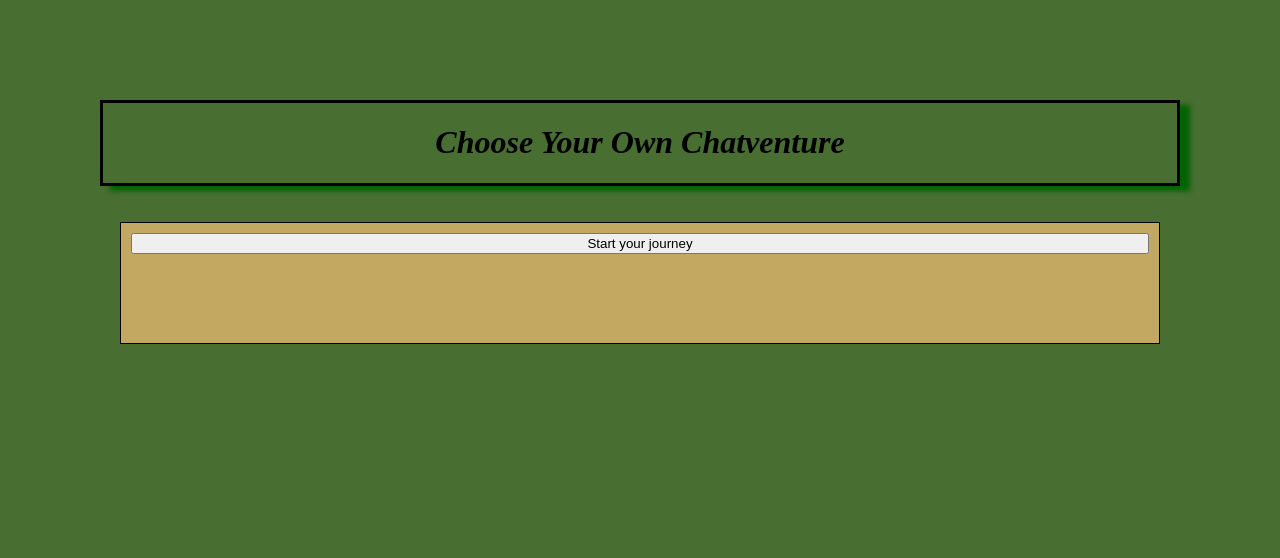
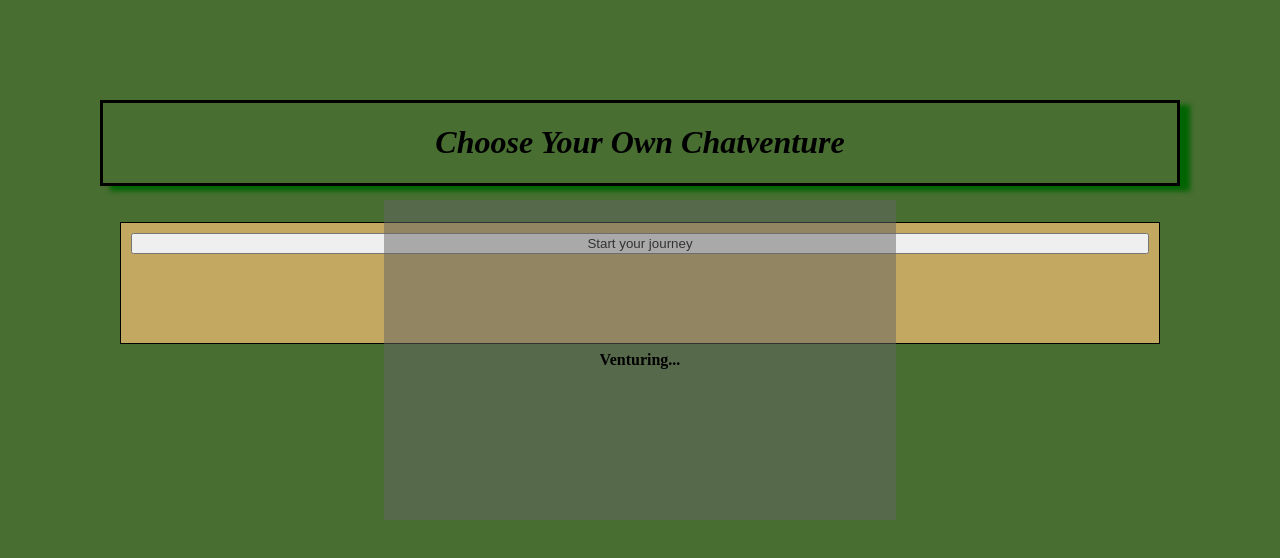
Before and after one commit to AaaDee/ChooseYouOwnChatventure, a React (Create React App) app in the folder frontend/: page / in a window 1280 px wide. Both pictures are taken after a click on the button "Start your journey". Shown: the top 558 px of the page. Built offline with nearby package versions, Linux system fonts and the light colour scheme; no server answers.

Commit message:
add animated spinner

```diff
--- a/frontend/src/components/App/index.tsx
+++ b/frontend/src/components/App/index.tsx
@@ -2,12 +2,17 @@ import React from 'react';
 import { Title } from '../Title';
 import { StyledApp } from './style';
 import { TextBox } from '../TextBox';
+import { useSelector } from 'react-redux';
+import { selectIsLoading } from '../../features/entry/selectors';
+import { Spinner } from '../Spinner';
 
 export const App = () => {
+  const isLoading = useSelector(selectIsLoading);
   return (
     <StyledApp>
       <Title />
       <TextBox />
+      {isLoading && <Spinner />}
     </StyledApp>
   );
 };
--- a/frontend/src/components/Spinner/index.tsx
+++ b/frontend/src/components/Spinner/index.tsx
@@ -1,6 +1,10 @@
 import React from 'react';
-import { StyledSpinner } from './style';
+import { SpinnerBackground, StyledSpinner } from './style';
 
 export function Spinner() {
-  return <StyledSpinner>Venturing...</StyledSpinner>;
+  return (
+    <SpinnerBackground>
+      <StyledSpinner>Venturing...</StyledSpinner>
+    </SpinnerBackground>
+  );
 }
--- a/frontend/src/components/Spinner/style.ts
+++ b/frontend/src/components/Spinner/style.ts
@@ -1,13 +1,25 @@
-import styled from 'styled-components';
+import styled, { keyframes } from 'styled-components';
 
-export const StyledSpinner = styled.div`
+const keyFrames = keyframes`
+  to {
+    clip-path: inset(0 -1ch 0 0)
+  }
+`;
+
+export const SpinnerBackground = styled.div`
   position: absolute;
   display: flex;
-  width: 60vw;
-  height: 60vh;
+  width: 40vw;
+  height: 40vh;
   background-color: rgba(100, 100, 100, 0.5);
   align-self: center;
   margin-top: 100px;
   align-items: center;
   justify-content: center;
 `;
+
+export const StyledSpinner = styled.div`
+  font-weight: bold;
+  clip-path: inset(0 12px 0 0);
+  animation: ${keyFrames} 1s steps(5) infinite;
+`;
--- a/frontend/src/features/entry/selectors.ts
+++ b/frontend/src/features/entry/selectors.ts
@@ -2,6 +2,7 @@ import { RootState } from '../../store';
 
 export const selectChoices = (state: RootState) => state.entry.choices;
 export const selectContent = (state: RootState) => state.entry.content;
+export const selectIsLoading = (state: RootState) => state.entry.isLoading;
 
 export const selectEntry = (state: RootState) => {
   return {
--- a/frontend/src/features/entry/slice.ts
+++ b/frontend/src/features/entry/slice.ts
@@ -6,11 +6,13 @@ import { postRequest } from '../../requests/postRequest';
 export interface EntryState {
   content: string;
   choices: Choice[];
+  isLoading: boolean;
 }
 
 const initialState: EntryState = {
   choices: [],
-  content: ''
+  content: '',
+  isLoading: false
 };
 
 export const fetchStartEntry = createAsyncThunk(
@@ -34,10 +36,13 @@ export const choicesSlice = createSlice({
     }
   },
   extraReducers: (builder: ActionReducerMapBuilder<EntryState>) => {
-    // Add reducers for additional action types here, and handle loading state as needed
     builder.addCase(fetchStartEntry.fulfilled, (state, action) => {
       state.choices = action.payload.choices;
       state.content = action.payload.content;
+      state.isLoading = false;
+    });
+    builder.addCase(fetchStartEntry.pending, (state, _action) => {
+      state.isLoading = true;
     });
   }
 });
```
